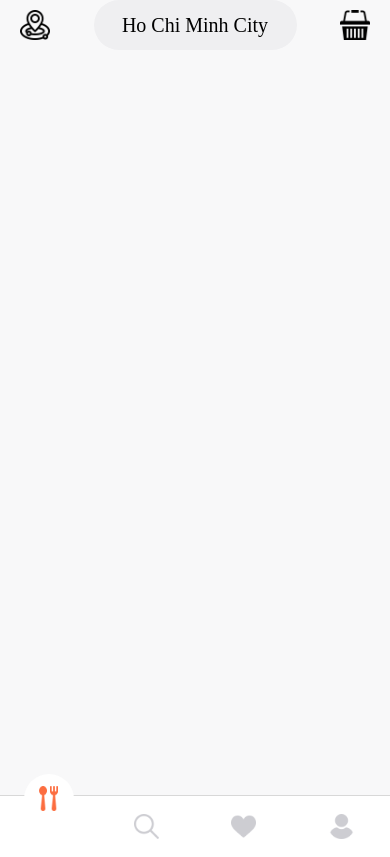
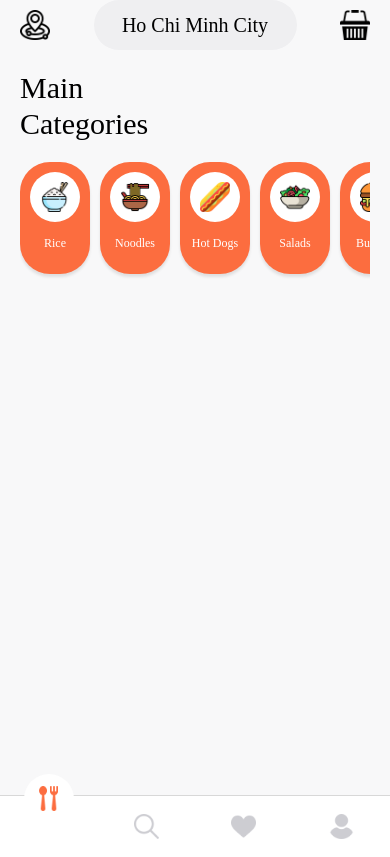
Before and after one commit to dotienanh77/FoodDeliveryApp, a React Native app: screen /Home in a window 390 px wide. Built offline with nearby package versions, Linux system fonts and the light colour scheme.

Commit message:
add flatlist main menu

```diff
--- a/screens/Home.js
+++ b/screens/Home.js
@@ -375,7 +375,67 @@
       </View>
     );
   }
-  return <SafeAreaView style={styles.container}>{renderHeader()}</SafeAreaView>;
+  function renderMainCategories() {
+    const renderItem = ({item}) => {
+      return (
+        <TouchableOpacity
+          style={{
+            padding: SIZES.padding,
+            paddingBottom: SIZES.padding * 2,
+            backgroundColor: COLORS.primary,
+            borderRadius: SIZES.radius,
+            alignItems: 'center',
+            justifyContent: 'center',
+            marginRight: SIZES.padding,
+            ...styles.shadow,
+          }}>
+          <View
+            style={{
+              width: 50,
+              height: 50,
+              borderRadius: 25,
+              alignItems: 'center',
+              justifyContent: 'center',
+              backgroundColor: COLORS.white,
+            }}>
+            <Image
+              source={item.icon}
+              resizeMode="contain"
+              style={{width: 30, height: 30}}
+            />
+          </View>
+          <Text
+            style={{
+              marginTop: SIZES.padding,
+              color: COLORS.white,
+              ...FONTS.body5,
+            }}>
+            {item.name}
+          </Text>
+        </TouchableOpacity>
+      );
+    };
+    return (
+      <View style={{padding: SIZES.padding * 2}}>
+        <Text style={{...FONTS.h1}}>Main</Text>
+        <Text style={{...FONTS.h1}}>Categories</Text>
+        <FlatList
+          data={categories}
+          horizontal
+          showsHorizontalScrollIndicator={false}
+          keyExtractor={item => `${item.id}`}
+          renderItem={renderItem}
+          contentContainerStyle={{paddingVertical: SIZES.padding * 2}}
+        />
+      </View>
+    );
+  }
+  return (
+    <SafeAreaView style={styles.container}>
+      {renderHeader()}
+      {renderMainCategories()}
+    </SafeAreaView>
+  );
 };
 const styles = StyleSheet.create({
   container: {
```
